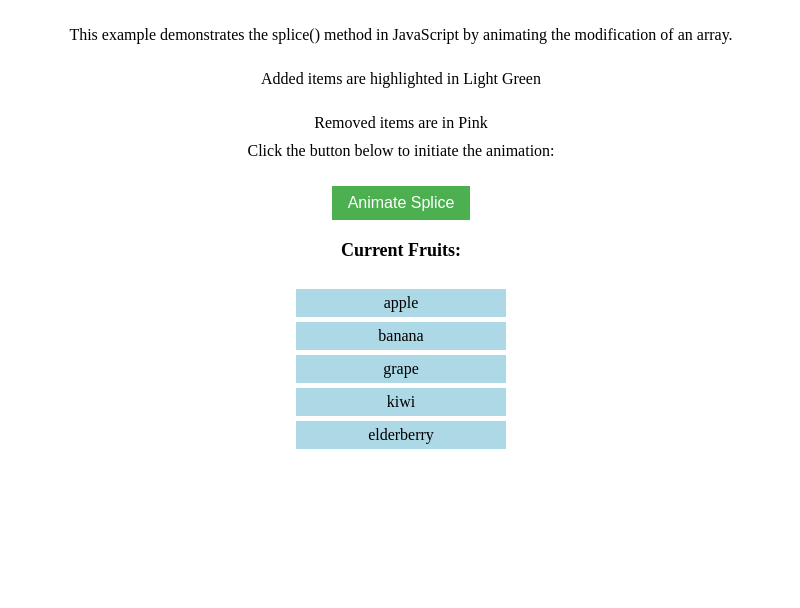
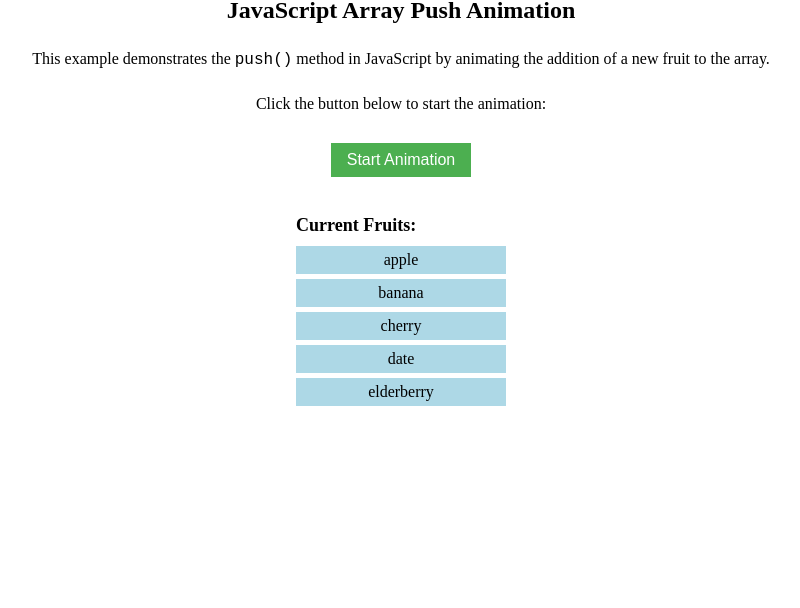
Before and after one commit to SPJJ-Software/the-visual-guide-to-programming, a plain HTML site: page index.html in a window 1280 px wide. Shown: the part 208-816 px from the top of the page, without its empty margins (239-1039 px from the left). Drawn offline with Linux system fonts and the light colour scheme.

Commit message:
Added rough code for Push via codepen
Uploaded via GitHub gist

```diff
--- a/index.html
+++ b/index.html
@@ -1,19 +1,15 @@
 <!DOCTYPE html>
 <html>
-
 <head>
   <link rel="stylesheet" type="text/css" href="style.css">
 </head>
-
 <body>
-
   <div class="container">
-    <h1>JavaScript Array Splice Animation</h1>
-    <p>This example demonstrates the splice() method in JavaScript by animating the modification of an array.</p>
-    <p> Added items are highlighted in Light Green</p>
-    <p> Removed items are in Pink</p
-    <p>Click the button below to initiate the animation:</p>
-    <button onclick="animateSplice()">Animate Splice</button>
+    <h2>JavaScript Array Push Animation</h2>
+    <p>This example demonstrates the <code>push()</code> method in JavaScript by animating the addition of a new fruit to the array.</p>
+    <p>Click the button below to start the animation:</p>
+    <button id="startButton">Start Animation</button>
+    <div class="fruits-container">
       <h3>Current Fruits:</h3>
       <ul id="fruitsList">
         <li>apple</li>
@@ -23,7 +19,7 @@
         <li>elderberry</li>
       </ul>
     </div>
+  </div>
   <script src="script.js"></script>
 </body>
-
 </html>
--- a/script.js
+++ b/script.js
@@ -1,50 +1,41 @@
-// Get the fruitsList element from the DOM
-let fruitsList = document.getElementById("fruitsList");
-
 // Initial array of fruits
-let fruits = ["apple", "banana", "cherry", "date", "elderberry"];
+let fruits = ['apple', 'banana', 'cherry', 'date', 'elderberry'];
 
 /**
- * Function to animate the splice operation
+ * Function to animate the push operation
  */
-function animateSplice() {
-  // Perform the splice operation and store the removed items
-  let removedItems = fruits.splice(2, 2, "grape", "kiwi");
+function animatePush() {
+  // Get the fruitsList element from the DOM
+  let fruitsList = document.getElementById('fruitsList');
+
+  // Add a new fruit to the end of the array
+  fruits.push('fig');
 
   // Clear the existing list
-  fruitsList.innerHTML = "";
+  fruitsList.innerHTML = '';
 
   // Iterate over the modified fruits array and create list items
-  fruits.forEach(function (fruit) {
-    let li = document.createElement("li");
+  fruits.forEach(function(fruit) {
+    let li = document.createElement('li');
     li.textContent = fruit;
 
     fruitsList.appendChild(li);
   });
 
-  // Create list items for the removed items and apply the 'removed' class
-  removedItems.forEach(function (removedItem) {
-    let li = document.createElement("li");
-    li.textContent = removedItem;
-    li.classList.add("removed");
+  // Apply the 'added' class to the fruitsList to highlight the added item
+  fruitsList.classList.add('added');
 
-    fruitsList.appendChild(li);
-  });
-
-  // Apply the 'added' class to the fruitsList to highlight the added items
-  fruitsList.classList.add("added");
-
-  // Remove the 'added' class and remove the removed items after a delay
-  setTimeout(function () {
-    fruitsList.classList.remove("added");
-
-    // Remove the removed items from the list
-    removedItems.forEach(function (removedItem) {
-      let removedElement = document.querySelector(".removed");
-      removedElement.parentNode.removeChild(removedElement);
-    });
+  // Remove the 'added' class after a delay
+  setTimeout(function() {
+    fruitsList.classList.remove('added');
   }, 1000);
 }
 
-// Wait for 2 seconds and then initiate the animation
-setTimeout(animateSplice, 2000);
+// Get the startButton element from the DOM
+let startButton = document.getElementById('startButton');
+
+// Add click event listener to the startButton
+startButton.addEventListener('click', function() {
+  // Wait for 2 seconds and then initiate the animation
+  setTimeout(animatePush, 2000);
+});
--- a/style.css
+++ b/style.css
@@ -16,23 +16,13 @@ p {
   margin-bottom: 10px;
 }
 
-button {
-  font-size: 16px;
-  padding: 8px 16px;
-  background-color: #4caf50;
-  color: white;
-  border: none;
-  cursor: pointer;
-  transition: background-color 0.3s;
-}
-
-button:hover {
-  background-color: #45a049;
+.fruits-container {
+  margin-top: 20px;
 }
 
 h3 {
   font-size: 18px;
-  margin-top: 20px;
+  margin-bottom: 10px;
 }
 
 ul {
@@ -44,7 +34,7 @@ ul {
 li {
   font-size: 16px;
   padding: 5px;
-  background-color: lightblue; /* Background color of the list items */
+  background-color: lightblue;
   margin-bottom: 5px;
   width: 200px;
   text-align: center;
@@ -52,9 +42,20 @@ li {
 }
 
 .added {
-  background-color: lightgreen; /* Background color for added items */
+  background-color: lightgreen;
 }
 
-.removed {
-  background-color: pink; /* Background color for removed items */
+button {
+  font-size: 16px;
+  padding: 8px 16px;
+  background-color: #4CAF50;
+  color: white;
+  border: none;
+  cursor: pointer;
+  transition: background-color 0.3s;
+  margin-top: 20px;
 }
+
+button:hover {
+  background-color: #45a049;
+}
```
Also changed, not shown: LICENSE.txt, README.md. Lines whose indentation alone changed are shown as unchanged.
